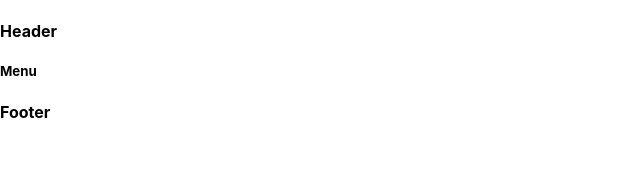
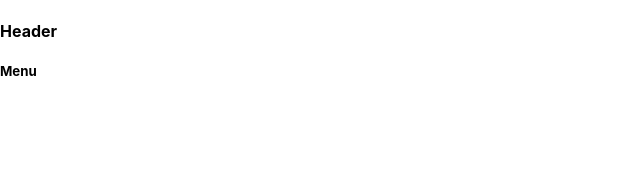
Before and after one commit to olimpiossdx/tcc2-pub, a React (Create React App) app in the folder frontend/: page /menu in a window 1280 px wide. Shown: the top 192 px of the page, without its empty margins (0-640 px from the left). Built offline with nearby package versions, Linux system fonts and the light colour scheme.

Commit message:
Remoção de component footer

```diff
--- a/frontend/src/components/footer/index.tsx
+++ /dev/null
@@ -1,11 +0,0 @@
-import React from 'react';
-
-const Footer: React.FC = () => {
-  return (
-    <h4>
-      Footer
-    </h4>
-  )
-}
-
-export default Footer;
--- a/frontend/src/components/main/index.tsx
+++ b/frontend/src/components/main/index.tsx
@@ -1,6 +1,5 @@
 import React from 'react';
 import Content from '../content';
-import Footer from '../footer';
 import Header from '../header';
 
 const Main: React.FC = ({ children }) => {
@@ -9,7 +8,6 @@ const Main: React.FC = ({ children }) => {
     <Content>
       {children}
     </Content>
-    <Footer />
   </>)
 }
 
```
